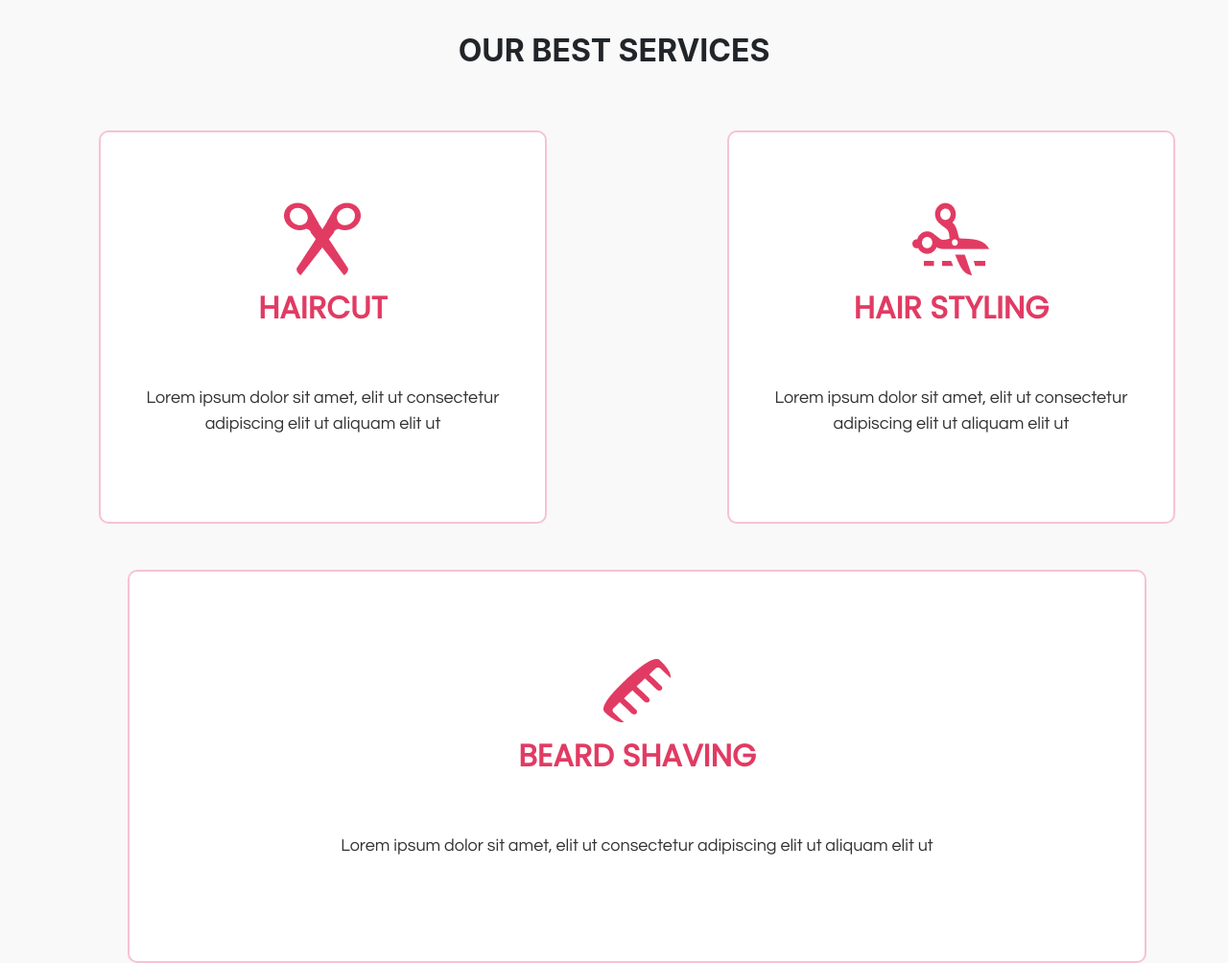
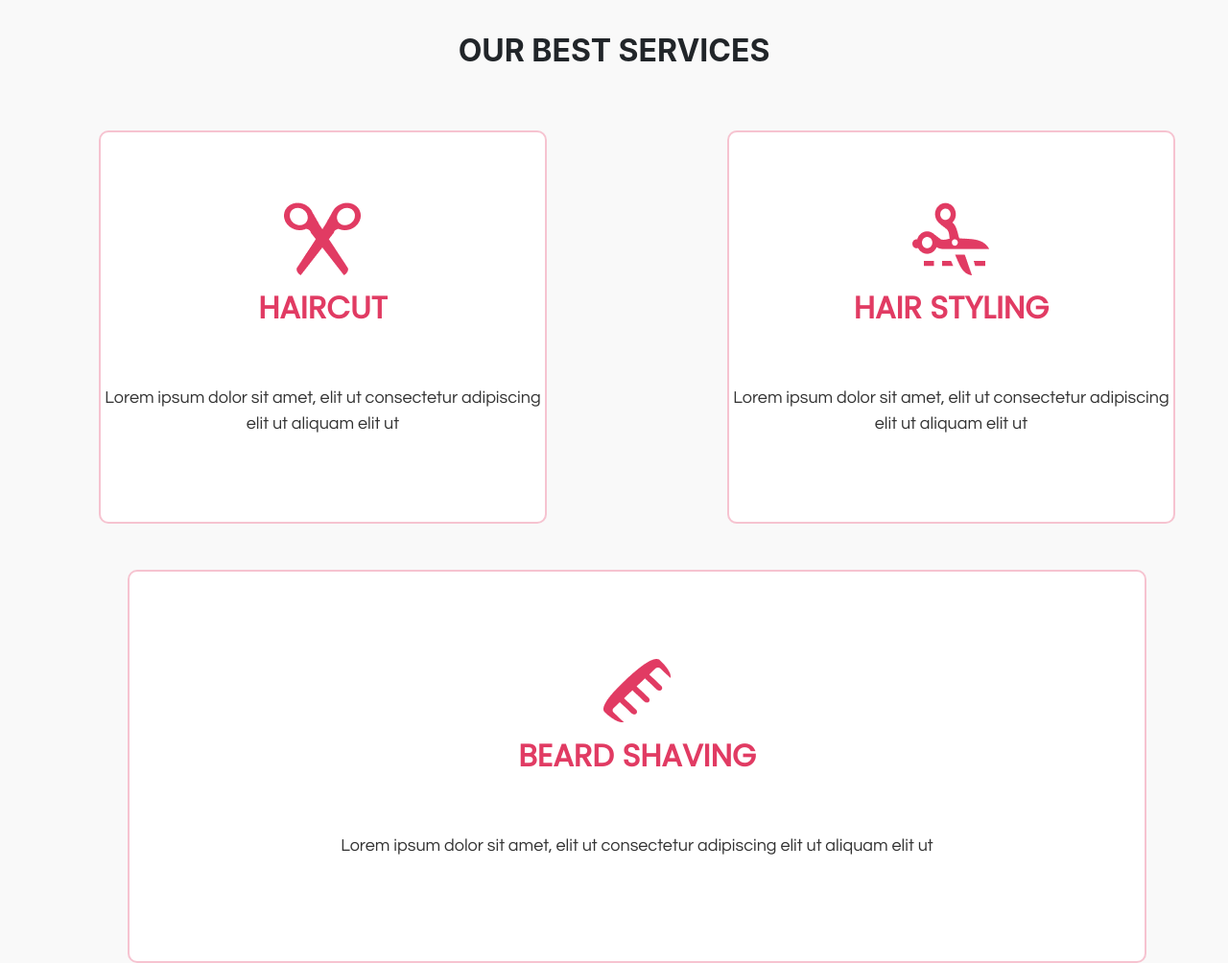
Before and after one commit to nehamahto58/Envatoproject-V5, a plain HTML site: page index.html in a window 1280 px wide. Shown: the part 1220-2224 px from the top of the page at 96% size. Drawn offline with nearby package versions, Linux system fonts and the light colour scheme; a web font is replaced by a local one.

Commit message:
fixed changes

```diff
--- a/index.html
+++ b/index.html
@@ -144,23 +144,23 @@
     <h2 class="pb-3 font-weight-bold">OUR BEST SERVICES</h2>
   </div>
     <div class="row">
-      <div class="col-10 col-lg-5 d-flex justify-content-md-center mb-5 container">
+      <div class="col-10 col-lg-5 d-flex justify-content-md-start mb-5 container">
         <div class="haircut-service d-flex flex-column justify-content-center align-items-center ml-5">
             <img src="../images/v5/Group 86.png" alt="img">
             <h5>HAIRCUT</h5>
-            <P style="width: 429px; height: 54;">Lorem ipsum dolor sit amet, elit ut consectetur adipiscing elit ut aliquam elit ut</P>
+            <P>Lorem ipsum dolor sit amet, elit ut consectetur adipiscing elit ut aliquam elit ut</P>
         </div>
       </div>
       <div class="col-10 col-lg-5 d-flex justify-content-md-center mb-5 container">
         <div class="hairstyling-service d-flex flex-column justify-content-center align-items-center ml-5">
           <img src="../images/v5/Vector.png" alt="img">
           <h5>HAIR STYLING</h5>
-          <P style="width: 429px; height: 54;">Lorem ipsum dolor sit amet, elit ut consectetur adipiscing elit ut aliquam elit ut</P>
+          <P>Lorem ipsum dolor sit amet, elit ut consectetur adipiscing elit ut aliquam elit ut</P>
       </div>
       </div>
     </div>
 
-    <div class="d-flex justify-content-md-center mb-5 container">
+    <div class="sin d-flex justify-content-md-center mb-5 container">
     <div class="beard-service d-flex flex-column justify-content-center align-items-center ml-5">
       <img src="../images/v5/Vector-2.png" alt="img">
       <h5>BEARD SHAVING</h5>
@@ -293,7 +293,7 @@
     <div class="row">
         <div class="container mt-5 mb-5">
           <div class="row form-container">
-            <div class="col-md-6">
+            <div class="col-md-5">
               <form>
                 <div class="form-group pb-3">
                     <label for="name">Name</label>
```
